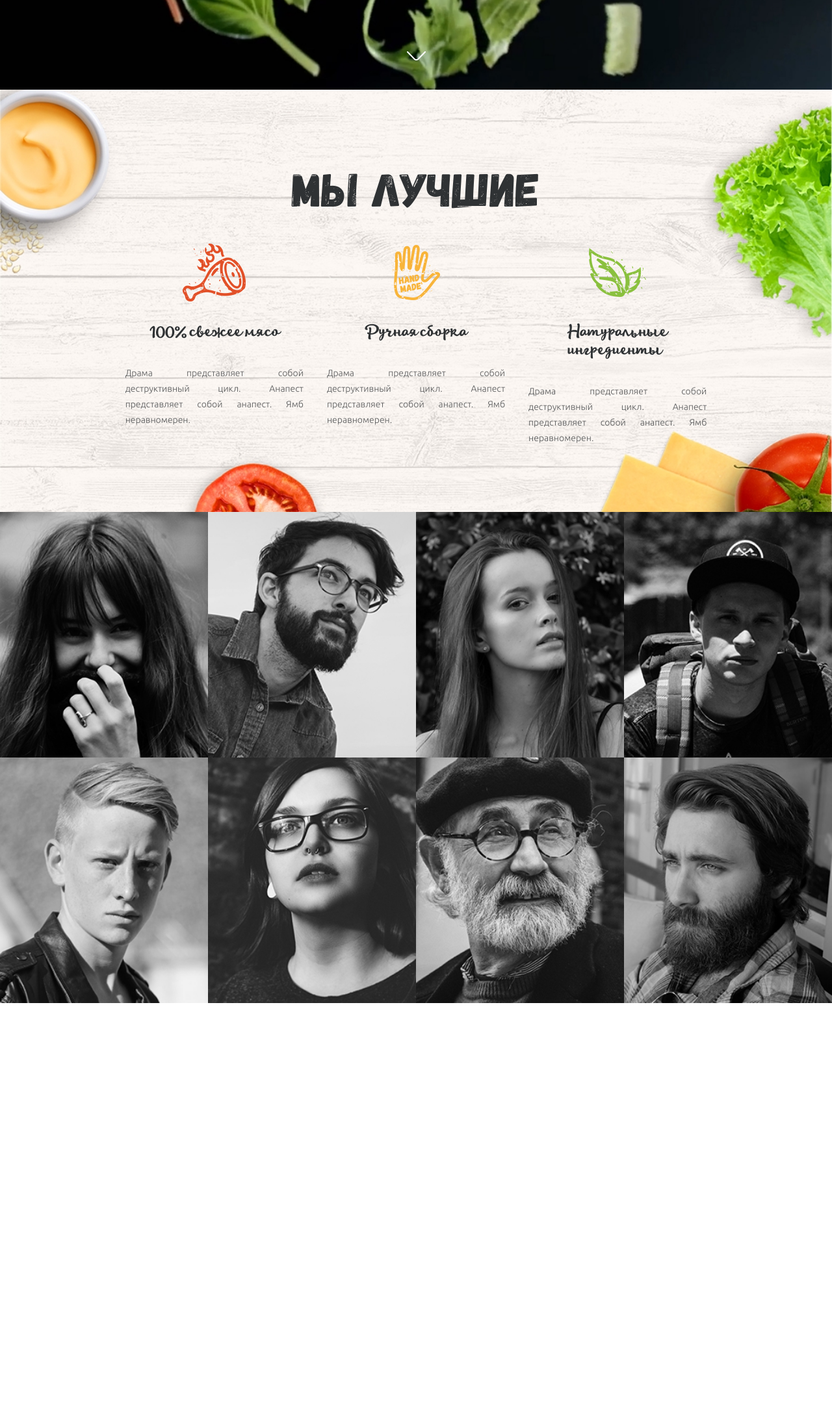
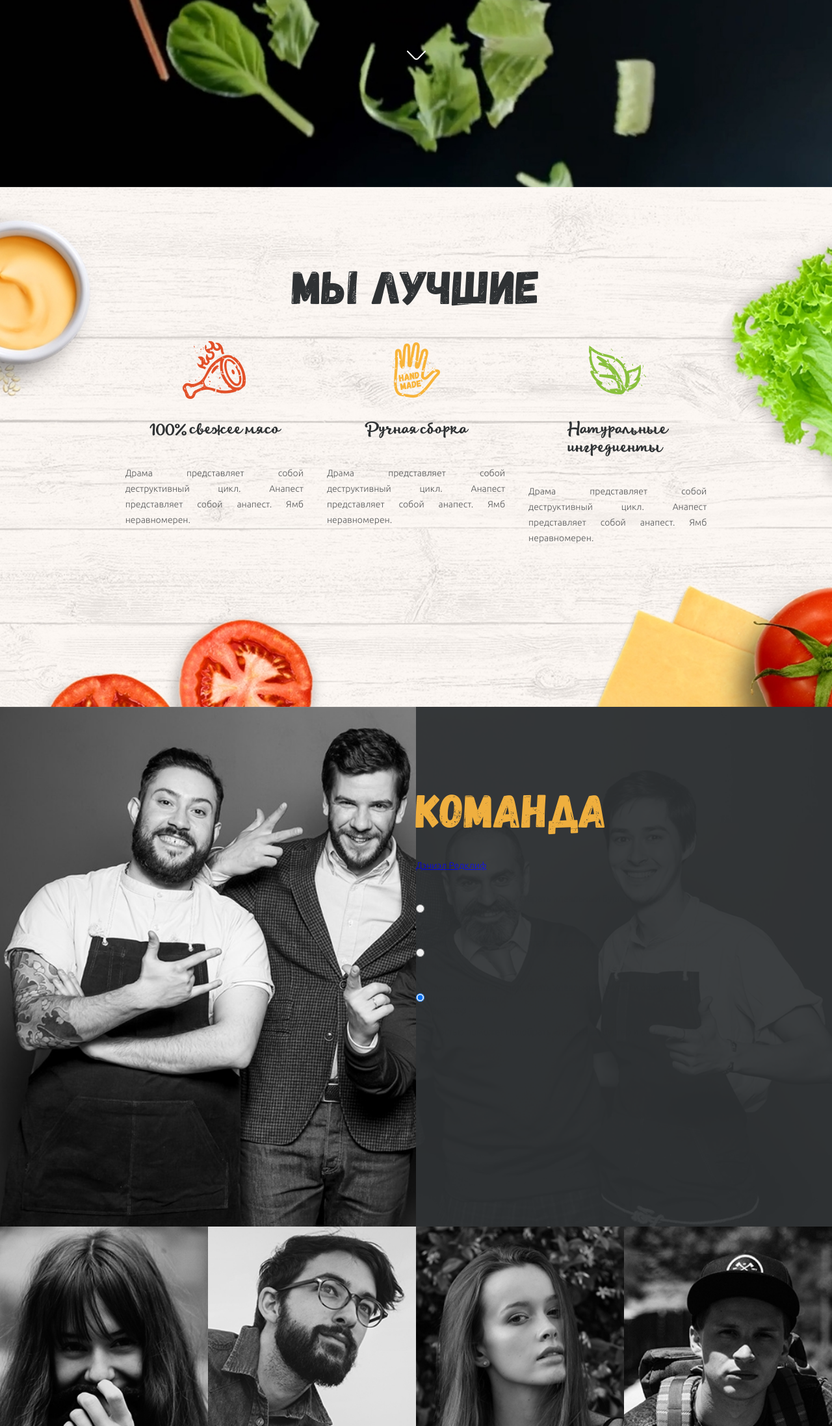
Before and after one commit to OlgaJaer/burgers, a plain HTML site: page index.html in a window 1280 px wide. Shown: the part 512-2707 px from the top of the page at 65% size. Before the commit the page ends 2056 px from the top, so only its background shows below. Drawn offline with Linux system fonts and the light colour scheme.

Commit message:
Changes in titles, vh

```diff
--- a/css/_misc/layout.scss
+++ b/css/_misc/layout.scss
@@ -67,6 +67,6 @@ footer {
 }
 
 .section {
-  width: 100%;
+  height: 100vh;
   min-height: 650px;
 }
--- a/css/blocks/headline.scss
+++ b/css/blocks/headline.scss
@@ -1,7 +1,7 @@
 .headline {
   @include headline;
   line-height: 30px;
-  margin-top: 32%;
+  margin-top: 23%;
 
 
   &--best {
--- a/css/blocks/hero.scss
+++ b/css/blocks/hero.scss
@@ -34,10 +34,20 @@
   width: 100%;
 }
 
-.hero__content__title {
+.hero__content-headline {
+  line-height: 125px;
+}
+
+.hero__content-title {
   @include title;
   letter-spacing: -1.63px;
   font-size: 65px;
   color: #fff;
   line-height: 60px;
 }
+
+.navigation__next-img {
+  background: url("../images/arrow-scroll.png") center center no-repeat;
+  width: 29px;
+  height: 14px;
+}
--- /dev/null
+++ b/css/blocks/team.scss
@@ -0,0 +1,18 @@
+.team {
+  background: url("../images/bg/SBS_1255-X2.jpg") center center / cover no-repeat;
+  position: relative;
+}
+
+.container--team {
+  position: absolute;
+  width: 50%;
+  right: 0;
+  top: 0;
+  bottom: 0;
+  background-color: #2f3234;
+  opacity: 0.93;
+}
+
+.team__content {
+
+}
--- a/css/main.scss
+++ b/css/main.scss
@@ -21,3 +21,4 @@ $black: #2f3234;
 @import "blocks/pagination.scss";
 @import "blocks/best.scss";
 @import "blocks/reviews.scss";
+@import "blocks/team.scss";
--- a/index.html
+++ b/index.html
@@ -59,27 +59,27 @@
               <img class="hero__content__pic-img" src="images/content/burger.png" alt="бургер">
             </div>
             <div class="hero__content__text">
-              <h1 class="headline">мы делаем
-                <h2 class="hero__content__title">натуральные бургеры</h2>
+              <h1 class="headline"><span class="hero__content-headline"> мы делаем</span>
+                <span class="hero__content-title">натуральные бургеры</span>
               </h1>
             </div>
           </div>
 
 
           <div class="navigation">
-            <a href="#" class="navigation__next">
-              <img src="images/arrow-scroll.png" alt="навигация">
+            <a href="#" class="navigation__next"><div class="navigation__next-img"></div>
+            <!--  <img src="images/arrow-scroll.png" alt="навигация">-->
             </a>
           </div>
         </div>
       </section>
       <section class="best section">
         <div class="container container--best">
-          <h1 class="headline headline--best">Мы лучшие</h1>
+          <h2 class="headline headline--best">Мы лучшие</h2>
           <main class="mnct">
             <section class="mnct__item">
               <div class="mnct__item-img mnct__item-img--meat"></div>
-              <h2 class="mnct__item-title">100% свежее мясо</h2>
+              <h3 class="mnct__item-title">100% свежее мясо</h3>
               <div class="mnct__item-text">
                 <p>Драма представляет собой деструктивный цикл. Анапест представляет собой
                   анапест.
@@ -88,7 +88,7 @@
             </section>
             <section class="mnct__item">
               <div class="mnct__item-img mnct__item-img--hand"></div>
-              <h2 class="mnct__item-title">Ручная сборка</h2>
+              <h3 class="mnct__item-title">Ручная сборка</h3>
               <div class="mnct__item-text">
                 <p>Драма представляет собой деструктивный цикл. Анапест представляет собой
                   анапест.
@@ -97,8 +97,8 @@
             </section>
             <section class="mnct__item">
               <div class="mnct__item-img mnct__item-img--natural"></div>
-              <h2 class="mnct__item-title">Натуральные <br>
-                ингредиенты</h2>
+              <h3 class="mnct__item-title">Натуральные <br>
+                ингредиенты</h3>
               <div class="mnct__item-text">
                 <p>Драма представляет собой деструктивный цикл. Анапест представляет собой
                   анапест.
@@ -110,13 +110,74 @@
         </div>
 
       </section>
+
+      <section class="section team">
+        <div class="container--team">
+          <div class="team__content">
+            <h2 class="headline">команда</h2>
+            <ul class="team-acc">
+              <li class="team-acc__item">
+              <a href="#" class="team-acc__item-name"> Дэниэл Редклиф</a>
+                <section class="team-acc__desc">
+                  <div class="team-acc__pic"></div>
+                  <div class="team-acc__text">
+                    <h4 class="team-acc__text-title">Оператор</h4>
+                    <p class=> С радостью поможет подобрать идеальный бургер и оформить заказ.
+                    </p>
+                  </div>
+                </section>
+              </li>
+              <li class="team__item">
+                <input id="ac-1" name="accordion-1" type="radio" checked />
+                <label for="ac-1">Ричард Джеймс</label>
+                <section class="team__item__desc">
+                  <div class="team__item__desc-pic"></div>
+                  <div class="team__item__desc-text">
+                    <h3>Оператор</h3>
+                    <p> С радостью поможет подобрать идеальный бургер и оформить заказ.
+                    </p>
+                  </div>
+                </section>
+              </li>
+              <li class="team__item">
+                <input id="ac-1" name="accordion-1" type="radio" checked />
+                <label for="ac-1">Джейк Финн</label>
+                <section class="team__item__desc">
+                  <div class="team__item__desc-pic"></div>
+                  <div class="team__item__desc-text">
+                    <h3>Оператор</h3>
+                    <p> С радостью поможет подобрать идеальный бургер и оформить заказ.
+                    </p>
+                  </div>
+                </section>
+              </li>
+              <li class="team__item">
+                <input id="ac-1" name="accordion-1" type="radio" checked />
+                <label for="ac-1">Николай Иванов</label>
+                <section class="team__item__desc">
+                  <div class="team__item__desc-pic"></div>
+                  <div class="team__item__desc-text">
+                    <h3>Оператор</h3>
+                    <p> С радостью поможет подобрать идеальный бургер и оформить заказ.
+                    </p>
+                  </div>
+                </section>
+              </li>
+
+            </ul>
+          </div>
+
+        </div>
+
+      </section>
+
       <section class="reviews section">
         <ul class="reviews__list">
           <li class="reviews__item">
             <img src="./images/content/reviews/photo-1.jpg" alt="фотография Константина Спилберга" class="reviews__item-img">
             <div class="reviews__item-layer">
               <div class="reviews__item-content">
-                <h1 class="reviews__item-title">Константин Спилберг</h1>
+                <h3 class="reviews__item-title">Константин Спилберг</h3>
                 <p class="reviews__item-text">Мысли все о них и о них, о них и о них. Нельзя устоять, невозможно
                   забыть... Никогда не думал, что булочки могут быть такими мягкими, котлетка такой сочной,
                   а сыр таким расплавленным.</p>
@@ -129,7 +190,7 @@
             <img src="./images/content/reviews/photo-2.jpg" alt="фотография Константина Спилберга" class="reviews__item-img">
             <div class="reviews__item-layer">
               <div class="reviews__item-content">
-                <h1 class="reviews__item-title">Константин Спилберг</h1>
+                <h3 class="reviews__item-title">Константин Спилберг</h3>
                 <p class="reviews__item-text">Мысли все о них и о них, о них и о них. Нельзя устоять, невозможно
                   забыть... Никогда не думал, что булочки могут быть такими мягкими, котлетка такой сочной,
                   а сыр таким расплавленным.</p>
@@ -142,7 +203,7 @@
             <img src="./images/content/reviews/photo-3.jpg" alt="фотография Константина Спилберга" class="reviews__item-img">
             <div class="reviews__item-layer">
               <div class="reviews__item-content">
-                <h1 class="reviews__item-title">Константин Спилберг</h1>
+                <h3 class="reviews__item-title">Константин Спилберг</h3>
                 <p class="reviews__item-text">Мысли все о них и о них, о них и о них. Нельзя устоять, невозможно
                   забыть... Никогда не думал, что булочки могут быть такими мягкими, котлетка такой сочной,
                   а сыр таким расплавленным.</p>
@@ -155,7 +216,7 @@
             <img src="./images/content/reviews/photo-4.jpg" alt="фотография Константина Спилберга" class="reviews__item-img">
             <div class="reviews__item-layer">
               <div class="reviews__item-content">
-                <h1 class="reviews__item-title">Константин Спилберг</h1>
+                <h3 class="reviews__item-title">Константин Спилберг</h3>
                 <p class="reviews__item-text">Мысли все о них и о них, о них и о них. Нельзя устоять, невозможно
                   забыть... Никогда не думал, что булочки могут быть такими мягкими, котлетка такой сочной,
                   а сыр таким расплавленным.</p>
@@ -168,7 +229,7 @@
             <img src="./images/content/reviews/photo-5.jpg" alt="фотография Константина Спилберга" class="reviews__item-img">
             <div class="reviews__item-layer">
               <div class="reviews__item-content">
-                <h1 class="reviews__item-title">Константин Спилберг</h1>
+                <h3 class="reviews__item-title">Константин Спилберг</h3>
                 <p class="reviews__item-text">Мысли все о них и о них, о них и о них. Нельзя устоять, невозможно
                   забыть... Никогда не думал, что булочки могут быть такими мягкими, котлетка такой сочной,
                   а сыр таким расплавленным.</p>
@@ -181,7 +242,7 @@
             <img src="./images/content/reviews/photo-6.jpg" alt="фотография Константина Спилберга" class="reviews__item-img">
             <div class="reviews__item-layer">
               <div class="reviews__item-content">
-                <h1 class="reviews__item-title">Константин Спилберг</h1>
+                <h3 class="reviews__item-title">Константин Спилберг</h3>
                 <p class="reviews__item-text">Мысли все о них и о них, о них и о них. Нельзя устоять, невозможно
                   забыть... Никогда не думал, что булочки могут быть такими мягкими, котлетка такой сочной,
                   а сыр таким расплавленным.</p>
@@ -194,7 +255,7 @@
             <img src="./images/content/reviews/photo-7.jpg" alt="фотография Константина Спилберга" class="reviews__item-img">
             <div class="reviews__item-layer">
               <div class="reviews__item-content">
-                <h1 class="reviews__item-title">Константин Спилберг</h1>
+                <h3 class="reviews__item-title">Константин Спилберг</h3>
                 <p class="reviews__item-text">Мысли все о них и о них, о них и о них. Нельзя устоять, невозможно
                   забыть... Никогда не думал, что булочки могут быть такими мягкими, котлетка такой сочной,
                   а сыр таким расплавленным.</p>
@@ -207,7 +268,7 @@
             <img src="./images/content/reviews/photo-8.jpg" alt="фотография Константина Спилберга" class="reviews__item-img">
             <div class="reviews__item-layer">
               <div class="reviews__item-content">
-                <h1 class="reviews__item-title">Константин Спилберг</h1>
+                <h3 class="reviews__item-title">Константин Спилберг</h3>
                 <p class="reviews__item-text">Мысли все о них и о них, о них и о них. Нельзя устоять, невозможно
                   забыть... Никогда не думал, что булочки могут быть такими мягкими, котлетка такой сочной,
                   а сыр таким расплавленным.</p>
```
Also changed, not shown: css/main.css, images/Polygon_1.png (added), images/bg/SBS_1255-X2.jpg (added), images/content/team/aphex.jpg (added), 1 other file.
